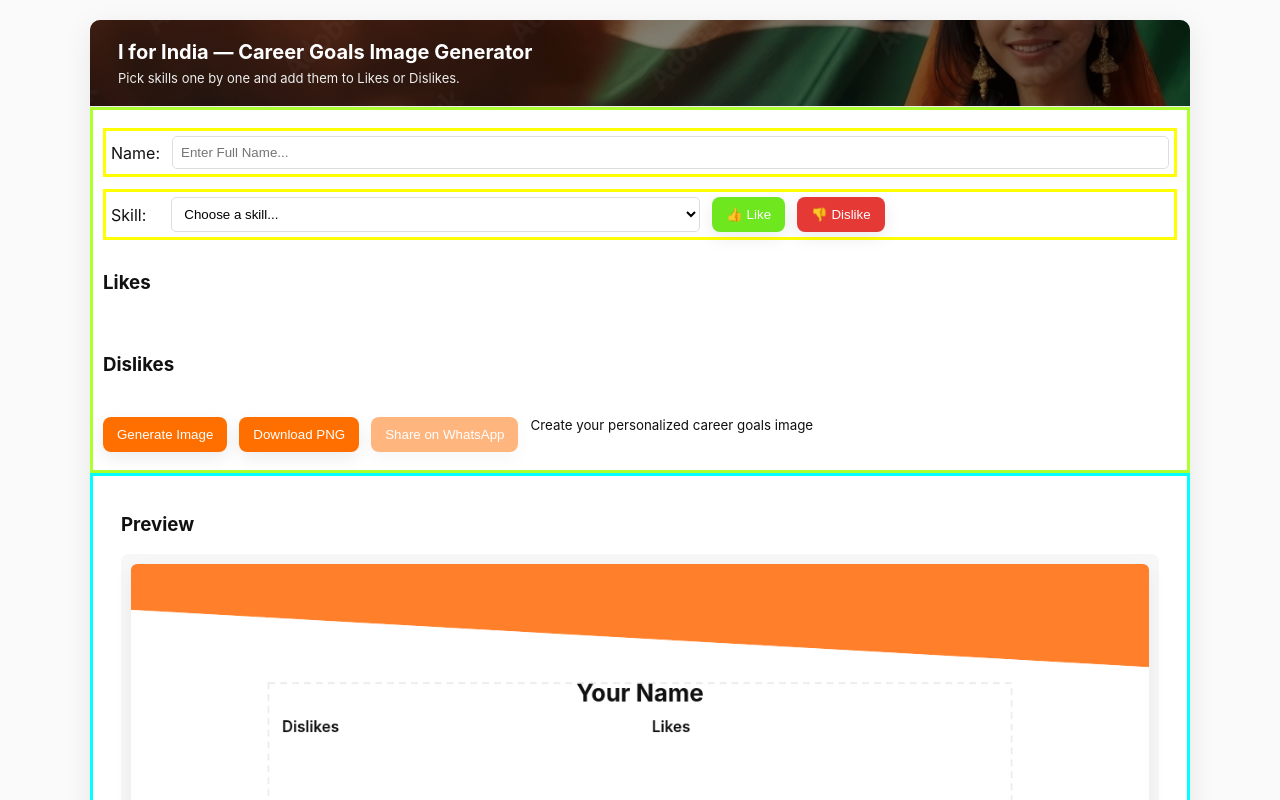
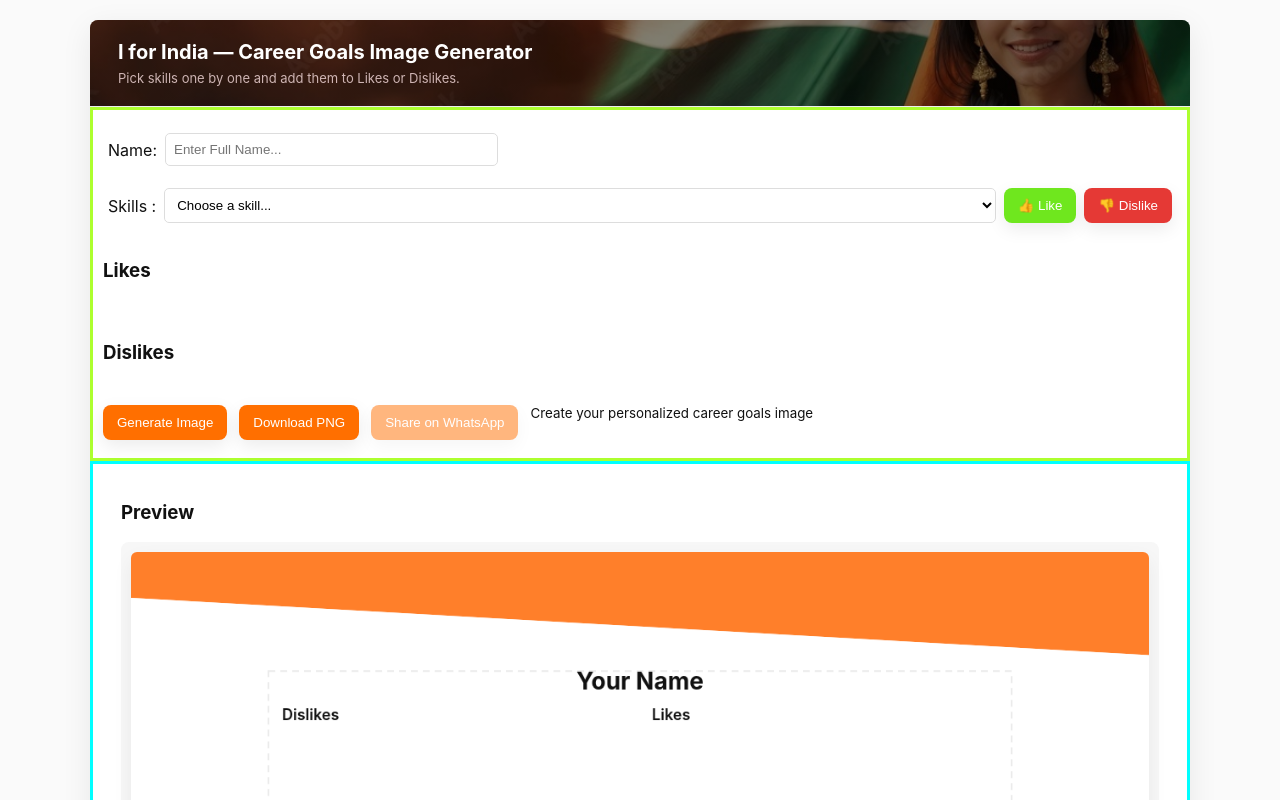
Before and after one commit to bharratgehlot/AppliQ, a plain HTML site: page index.html in a window 1280 px wide. Shown: the top 800 px of the page. Drawn offline with Linux system fonts and the light colour scheme.

Commit message:
Fixed Layout

```diff
--- a/index.html
+++ b/index.html
@@ -32,16 +32,29 @@
 
       <!-- NAME INPUT -->
 
-      <label class="row">
+      <label class="name-row">
         <span>Name:</span>
         <input id="nameInput" type="text" placeholder="Enter Full Name..." autocomplete="name"
           aria-describedby="name-help" autocapitalize="name" maxlength="30" />
       </label>
 
-      <!-- SKILL INPUT -->
+      <!-- SKILL INPUT 1 DISABLED
 
       <div class="skill-row">
-        <label for="skillSelect">Skill:</label>
+        <label for="">Skill:</label>
+        <select id="" aria-label="Choose a skill to categorize">
+          <option value="">Choose a skill...</option>
+        </select>
+        <button class="like-btn" id="" aria-label="Add selected skill to likes">👍 Like</button>
+        <button class="dis-btn" id="" aria-label="Add selected skill to dislikes">👎 Dislike</button>
+      </div>
+-->
+
+      <!-- SKILL INPUT 2 for TEST only-->
+
+
+      <div class="skill-row-2">
+        <label for="skillSelect">Skills :</label>
         <select id="skillSelect" aria-label="Choose a skill to categorize">
           <option value="">Choose a skill...</option>
         </select>
--- a/style.css
+++ b/style.css
@@ -35,7 +35,7 @@ body {
   width: 100%;
   max-width: 1100px;
   background: white;
-  border-radius: 10px;
+  border-radius: 8px;
   box-shadow: 0 8px 30px rgba(0, 0, 0, 0.08);
   overflow: hidden;
   animation: fadeIn 400ms ease;
@@ -65,8 +65,8 @@ body {
 .hero p {
   margin: 6px 0 0;
   font-size: 13px;
-  color: #444;
-  color: #eee;
+  color: #e2c8c8e3;
+
 }
 
 /* ----- CONTROL CLASS APPLIED TO WHOLE SECTION ----- */
@@ -80,81 +80,82 @@ body {
 
 /* -----Name ROW CLASS INSIDE CONTROL SECTION ----- */
 
-.row {
+.name-row {
   display: flex;
-  gap: 12px;
   align-items: center;
-  border: solid yellow;
+  gap: 8px;
+  width: 100%;
   padding: 5px;
+  flex-wrap: wrap;
+  max-width: 400px;
 }
 
-/* -----Skill ROW CLASS INSIDE CONTROL SECTION ----- */
+.name-row input[type="text"] {
+  flex: 1;
+  min-width: 0;
+  padding: 8px;
+  border: 0.5px solid #ddd;
+  border-radius: 5px;
+  outline: none;
+  transition: box-shadow 200ms, border-color 200ms;
+}
 
-.skill-row {
-  display: flex;
-  gap: 12px;
-  align-items: center;
-  border: solid yellow;
-  padding: 5px;
+.name-row input[type="text"]:focus {
+  box-shadow: 0 0 0 4px rgba(255, 127, 42, 0.12);
+  border-color: var(--accent);
 }
 
 
-.like-btn {
-  background: #6fe71e;
+/* -----Skill ROW 2 TEST CLASS INSIDE CONTROL SECTION ----- */
+
+
+.skill-row-2 {
+  display: flex;
+  align-items: center;
+  gap: 8px;
+  width: 100%;
+  flex-wrap: wrap;
+  padding: 5px;
+
+}
+
+.skill-row-2 select {
+  flex: 1;
+  min-width: 0;
+
+  padding: 8px;
+  border-radius: 5px;
+  border: 0.5px solid #ddd;
+  background: white;
+  outline: none;
+  transition: box-shadow 200ms, border-color 200ms;
+}
+
+.skill-row-2 select:focus {
+  box-shadow: 0 0 0 4px rgba(255, 127, 42, 0.12);
+  border-color: var(--accent);
+}
+
+
+.skill-row-2 .like-btn,
+.skill-row-2 .dis-btn {
+  flex: 0 0 auto;
   color: white;
   border: none;
-  padding: 10px 14px;
   border-radius: 8px;
   cursor: pointer;
   transition: transform 150ms, opacity 150ms;
   box-shadow: 0 6px 18px rgba(0, 0, 0, 0.08);
 }
 
-.dis-btn {
-  background: #e53935;
-  color: white;
-  border: none;
-  padding: 10px 14px;
-  border-radius: 8px;
-  cursor: pointer;
-  transition: transform 150ms, opacity 150ms;
-  box-shadow: 0 6px 18px rgba(0, 0, 0, 0.08);
+.skill-row-2 .like-btn {
+  background: #6fe71e;
 }
 
-select {
-  /* flex:1; */
-  width: 50%;
-  padding: 8px;
-  border-radius: 5px;
-  border: 0.5px solid #ddd;
-  background: white;
-  outline: none;
-  transition: box-shadow 200ms;
-  margin-left: 13px;
+.skill-row-2 .dis-btn {
+  background: #e53935;
 }
 
-select:focus {
-  box-shadow: 0 0 0 4px rgba(255, 127, 42, 0.12);
-  border-color: var(--accent);
-}
-
-
-
-/* ----- INPUT FOR TEXT AND SELECT ----- */
-
-input[type="text"] {
-  flex: 1;
-  padding: 8px;
-  border: 0.5px solid #ddd;
-  border-radius: 5px;
-  outline: none;
-  transition: box-shadow 200ms;
-}
-
-input[type="text"]:focus {
-  box-shadow: 0 0 0 4px rgba(255, 127, 42, 0.12);
-  border-color: var(--accent);
-}
 
 
 /* ----- UNDEFEATED BUTTON STYLES ----- */
@@ -249,18 +250,48 @@ canvas {
 }
 
 
-/* */
+@media(max-width: 440px) {
+  .skill-row-2 {
+    gap: 5px;
+  }
+
+  .skill-row-2 select {
+    padding: 6px;
+    font-size: 13px;
+  }
+
+  .skill-row-2 button {
+    padding: 6px 10px;
+    font-size: 13px;
+  }
+
+  .name-row-2 {
+    gap: 5px;
+  }
+
+  .name-row select {
+    padding: 5px;
+    font-size: 12px;
+  }
+
+
+}
+
+
+
+
+
+
+
+/*
+
 @media (max-width: 440px) {
+
 
   body {
     padding: 0;
   }
 
-  /*
-  .two-cols {
-    flex-direction: column;
-  }
-*/
 
   .hero h1 {
     font-size: 16px;
@@ -274,18 +305,15 @@ canvas {
     margin: 5px;
   }
 
-  .like-btn {
+  .dis-btn, .like-btn {
     padding: 5px;
     font-size: 12px;
   }
 
-  .dis-btn {
-    padding: 5px;
-    font-size: 12px;
-  }
+}
+*/
 
 
-}
 
 
 
```
